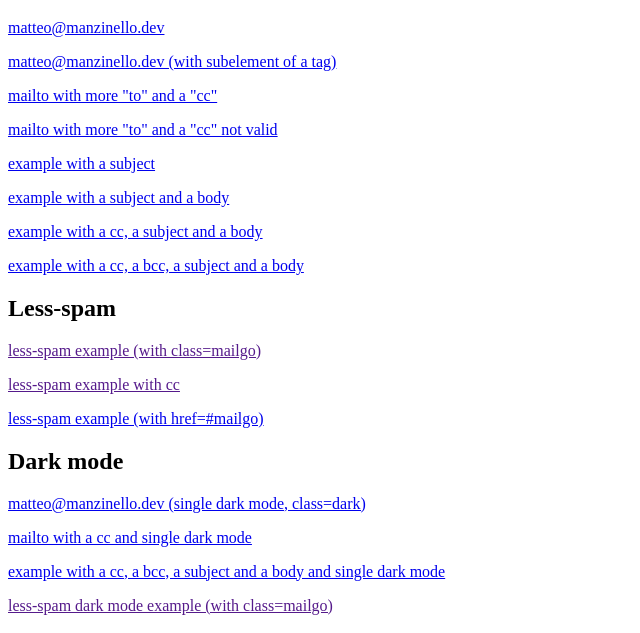
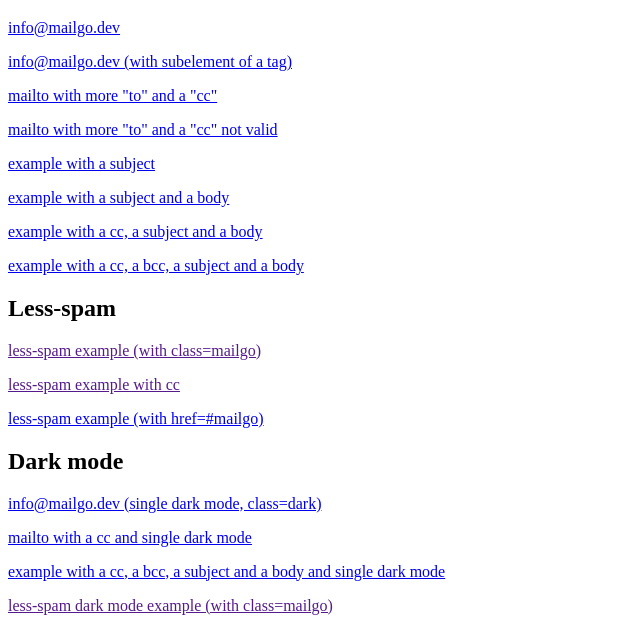
Before and after one commit to manzinello/mailgo-examples, a website: page example-dist/index.html in a window 1280 px wide. Shown: the part 61-694 px from the top of the page, without its empty margins (0-640 px from the left). Drawn offline with Linux system fonts and the light colour scheme.

Commit message:
examples use info@mailgo.dev

```diff
--- a/example-direct-webpack/src/index.js
+++ b/example-direct-webpack/src/index.js
@@ -5,7 +5,7 @@
 });
 
 document.getElementById("direct-button").addEventListener("click", function () {
-  mailgoDirectRender("mailto:matteo@manzinello.dev");
+  mailgoDirectRender("mailto:info@mailgo.dev");
 });
 
 document
--- a/example-dist/index.html
+++ b/example-dist/index.html
@@ -5,41 +5,41 @@
   </head>
   <body>
     <h1>mailto</h1>
-    <p><a href="mailto:matteo@manzinello.dev">matteo@manzinello.dev</a></p>
+    <p><a href="mailto:info@mailgo.dev">info@mailgo.dev</a></p>
     <p>
-      <a href="mailto:matteo@manzinello.dev"
-        ><span>matteo@manzinello.dev (with subelement of a tag)</span></a
+      <a href="mailto:info@mailgo.dev"
+        ><span>info@mailgo.dev (with subelement of a tag)</span></a
       >
     </p>
     <p>
-      <a href="mailto:matteo@manzinello.dev?cc=matteomanzinello@gmail.com"
+      <a href="mailto:info@mailgo.dev?cc=matteo@mailgo.dev"
         >mailto with more "to" and a "cc"</a
       >
     </p>
     <p>
-      <a href="mailto:matteo@manzinello.dev,matteomanzinello@gmail.com?cc=test"
+      <a href="mailto:info@mailgo.dev,matteo@mailgo.dev?cc=test"
         >mailto with more "to" and a "cc" not valid</a
       >
     </p>
     <p>
-      <a href="mailto:matteo@manzinello.dev?subject=ciao"
+      <a href="mailto:info@mailgo.dev?subject=ciao"
         >example with a subject</a
       >
     </p>
     <p>
-      <a href="mailto:matteo@manzinello.dev?subject=ciao&body=ciaociao"
+      <a href="mailto:info@mailgo.dev?subject=ciao&body=ciaociao"
         >example with a subject and a body</a
       >
     </p>
     <p>
       <a
-        href="mailto:matteo@manzinello.dev?cc=matteomanzinello@gmail.com&subject=ciao&body=ciaociao"
+        href="mailto:info@mailgo.dev?cc=matteo@mailgo.dev&subject=ciao&body=ciaociao"
         >example with a cc, a subject and a body</a
       >
     </p>
     <p>
       <a
-        href="mailto:matteo@manzinello.dev?cc=matteomanzinello@gmail.com&bcc=info@mailgo.dev&subject=ciao&body=ciaociao"
+        href="mailto:info@mailgo.dev?cc=matteo@mailgo.dev&bcc=info@mailgo.dev&subject=ciao&body=ciaociao"
         >example with a cc, a bcc, a subject and a body</a
       >
     </p>
@@ -71,21 +71,21 @@
     </p>
     <h2>Dark mode</h2>
     <p>
-      <a class="dark" href="mailto:matteo@manzinello.dev"
-        >matteo@manzinello.dev (single dark mode, class=dark)</a
+      <a class="dark" href="mailto:info@mailgo.dev"
+        >info@mailgo.dev (single dark mode, class=dark)</a
       >
     </p>
     <p>
       <a
         class="dark"
-        href="mailto:matteo@manzinello.dev?cc=matteomanzinello@gmail.com"
+        href="mailto:info@mailgo.dev?cc=matteo@mailgo.dev"
         >mailto with a cc and single dark mode
       </a>
     </p>
     <p>
       <a
         class="dark"
-        href="mailto:matteo@manzinello.dev?cc=matteomanzinello@gmail.com&bcc=info@mailgo.dev&subject=ciao&body=ciaociao"
+        href="mailto:info@mailgo.dev?cc=matteo@mailgo.dev&bcc=info@mailgo.dev&subject=ciao&body=ciaociao"
         >example with a cc, a bcc, a subject and a body and single dark mode</a
       >
     </p>
```
Also changed, not shown: example-direct-dist/index.html (+1 -1 lines), example-webpack-require/index.html (+13 -13 lines), example-webpack/index.html (+13 -13 lines), example-direct-webpack/dist/main.js.
